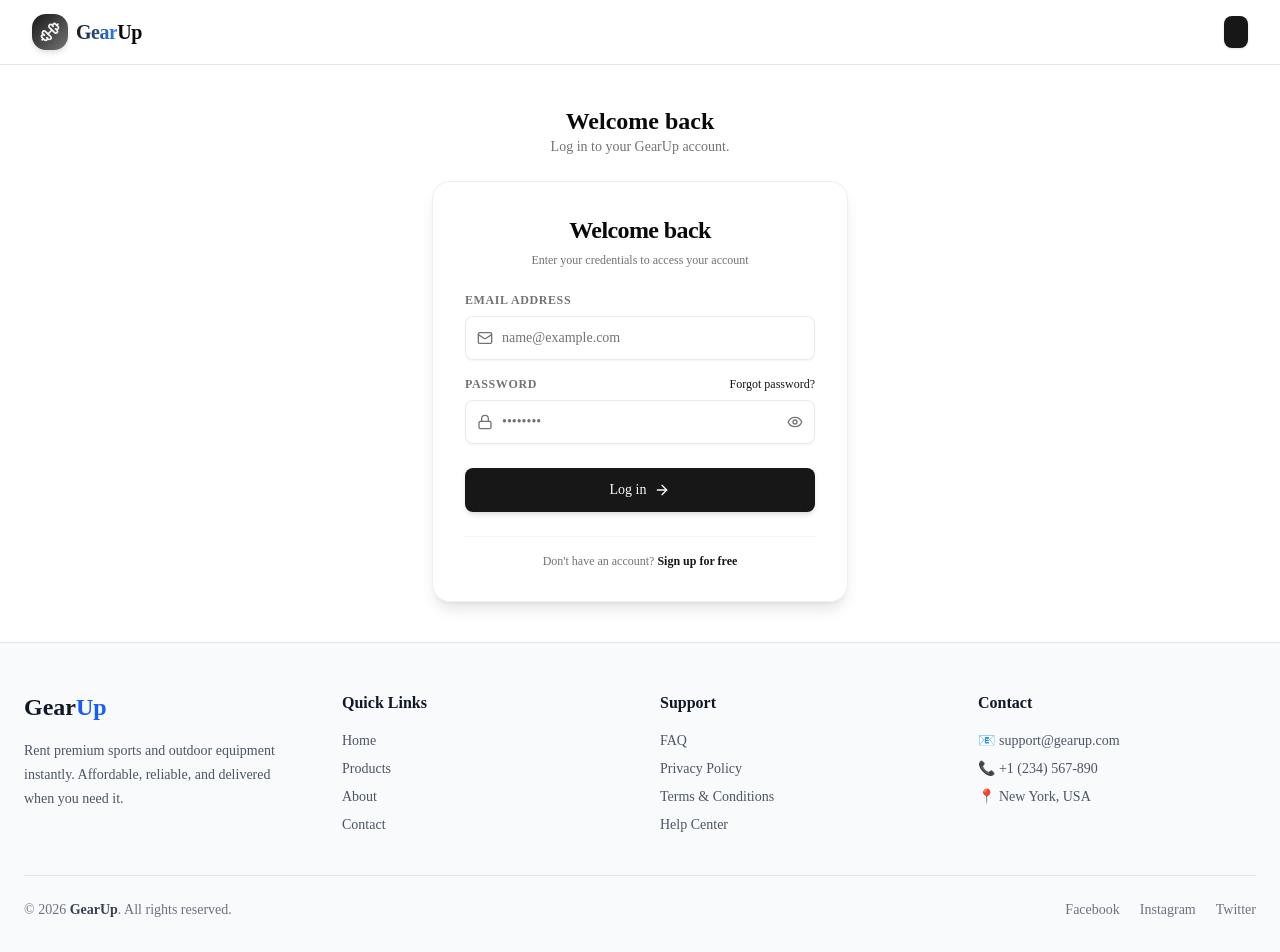
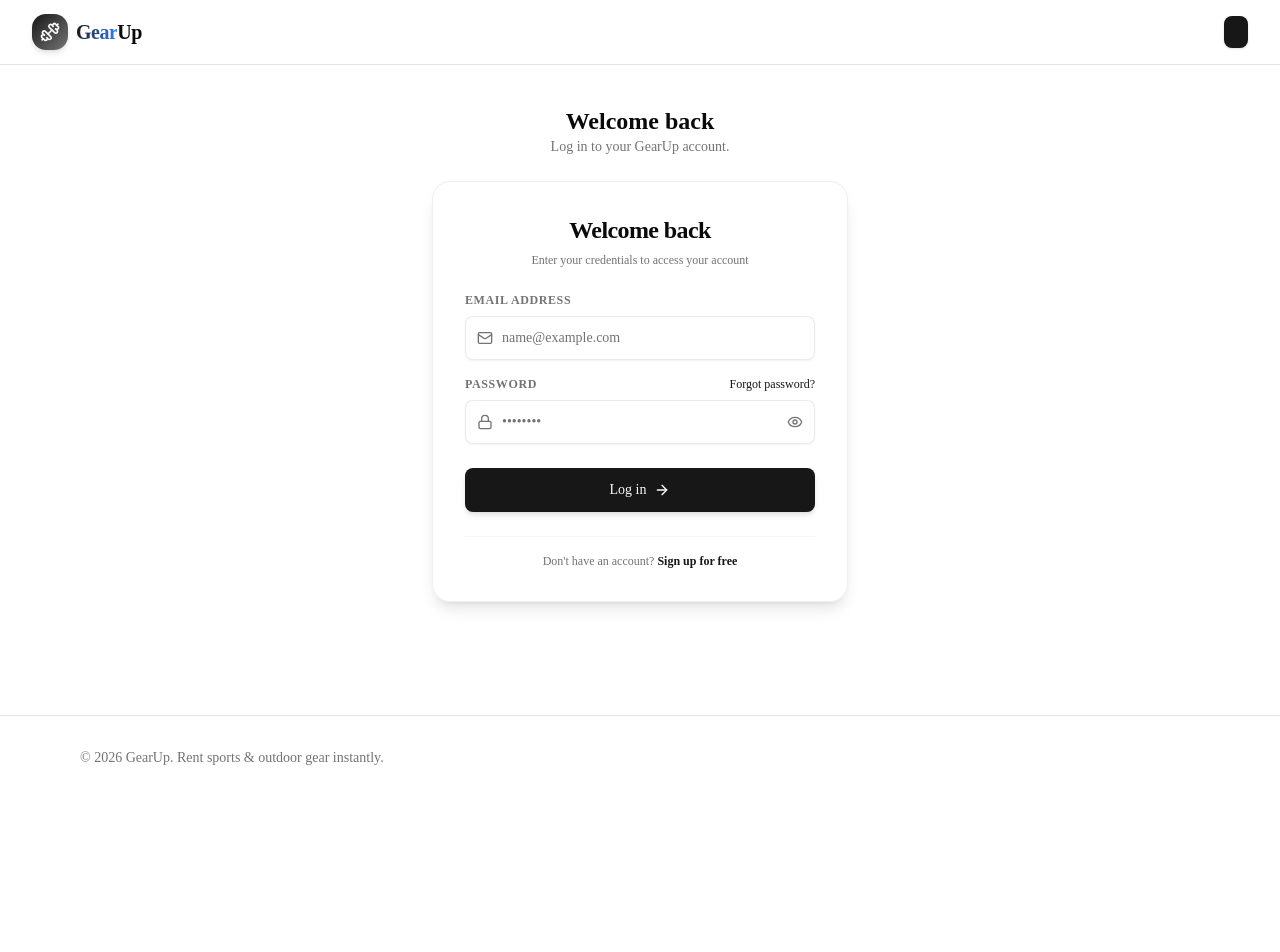
Before and after one commit to roxybhuiyan/assignment5-GearUp, a Next.js app: page /auth/login in a window 1280 px wide. Shown: the top 952 px of the page. After the commit the page ends 800 px from the top, so only its background shows below. Built offline with nearby package versions, Linux system fonts and the light colour scheme; no server answers.

Commit message:
foter conent update

```diff
--- a/components/layout/footer.tsx
+++ b/components/layout/footer.tsx
@@ -1,122 +1,8 @@
 export function Footer() {
   return (
-    <footer className="border-t bg-gray-50">
-      <div className="mx-auto max-w-7xl px-6 py-12">
-        <div className="grid gap-10 md:grid-cols-4">
-          {/* Logo & Description */}
-          <div>
-            <h2 className="text-2xl font-bold text-gray-900">
-              Gear<span className="text-blue-600">Up</span>
-            </h2>
-
-            <p className="mt-4 text-sm leading-6 text-gray-600">
-              Rent premium sports and outdoor equipment instantly.
-              Affordable, reliable, and delivered when you need it.
-            </p>
-          </div>
-
-          {/* Quick Links */}
-          <div>
-            <h3 className="mb-4 font-semibold text-gray-900">
-              Quick Links
-            </h3>
-
-            <ul className="space-y-2 text-sm text-gray-600">
-              <li>
-                <a href="/" className="transition hover:text-blue-600">
-                  Home
-                </a>
-              </li>
-
-              <li>
-                <a href="/products" className="transition hover:text-blue-600">
-                  Products
-                </a>
-              </li>
-
-              <li>
-                <a href="/about" className="transition hover:text-blue-600">
-                  About
-                </a>
-              </li>
-
-              <li>
-                <a href="/contact" className="transition hover:text-blue-600">
-                  Contact
-                </a>
-              </li>
-            </ul>
-          </div>
-
-          {/* Support */}
-          <div>
-            <h3 className="mb-4 font-semibold text-gray-900">
-              Support
-            </h3>
-
-            <ul className="space-y-2 text-sm text-gray-600">
-              <li>
-                <a href="#" className="transition hover:text-blue-600">
-                  FAQ
-                </a>
-              </li>
-
-              <li>
-                <a href="#" className="transition hover:text-blue-600">
-                  Privacy Policy
-                </a>
-              </li>
-
-              <li>
-                <a href="#" className="transition hover:text-blue-600">
-                  Terms & Conditions
-                </a>
-              </li>
-
-              <li>
-                <a href="#" className="transition hover:text-blue-600">
-                  Help Center
-                </a>
-              </li>
-            </ul>
-          </div>
-
-          {/* Contact */}
-          <div>
-            <h3 className="mb-4 font-semibold text-gray-900">
-              Contact
-            </h3>
-
-            <div className="space-y-2 text-sm text-gray-600">
-              <p>📧 support@gearup.com</p>
-              <p>📞 +1 (234) 567-890</p>
-              <p>📍 New York, USA</p>
-            </div>
-          </div>
-        </div>
-
-        {/* Bottom */}
-        <div className="mt-10 flex flex-col items-center justify-between gap-4 border-t pt-6 text-sm text-gray-500 md:flex-row">
-          <p>
-            © {new Date().getFullYear()}{" "}
-            <span className="font-semibold text-gray-700">GearUp</span>. All
-            rights reserved.
-          </p>
-
-          <div className="flex gap-5">
-            <a href="#" className="transition hover:text-blue-600">
-              Facebook
-            </a>
-
-            <a href="#" className="transition hover:text-blue-600">
-              Instagram
-            </a>
-
-            <a href="#" className="transition hover:text-blue-600">
-              Twitter
-            </a>
-          </div>
-        </div>
+    <footer className="border-t py-8">
+      <div className="mx-auto max-w-6xl px-4 text-sm text-muted-foreground">
+        <p>&copy; {new Date().getFullYear()} GearUp. Rent sports &amp; outdoor gear instantly.</p>
       </div>
     </footer>
   );
--- a/package.json
+++ b/package.json
@@ -10,6 +10,7 @@
   },
   "dependencies": {
     "@base-ui/react": "^1.6.0",
+    "@lucide/lab": "^0.1.2",
     "class-variance-authority": "^0.7.1",
     "clsx": "^2.1.1",
     "date-fns": "^4.4.0",
```
Also changed, not shown: 1 other file (tests, documents, lock files or other folders).
